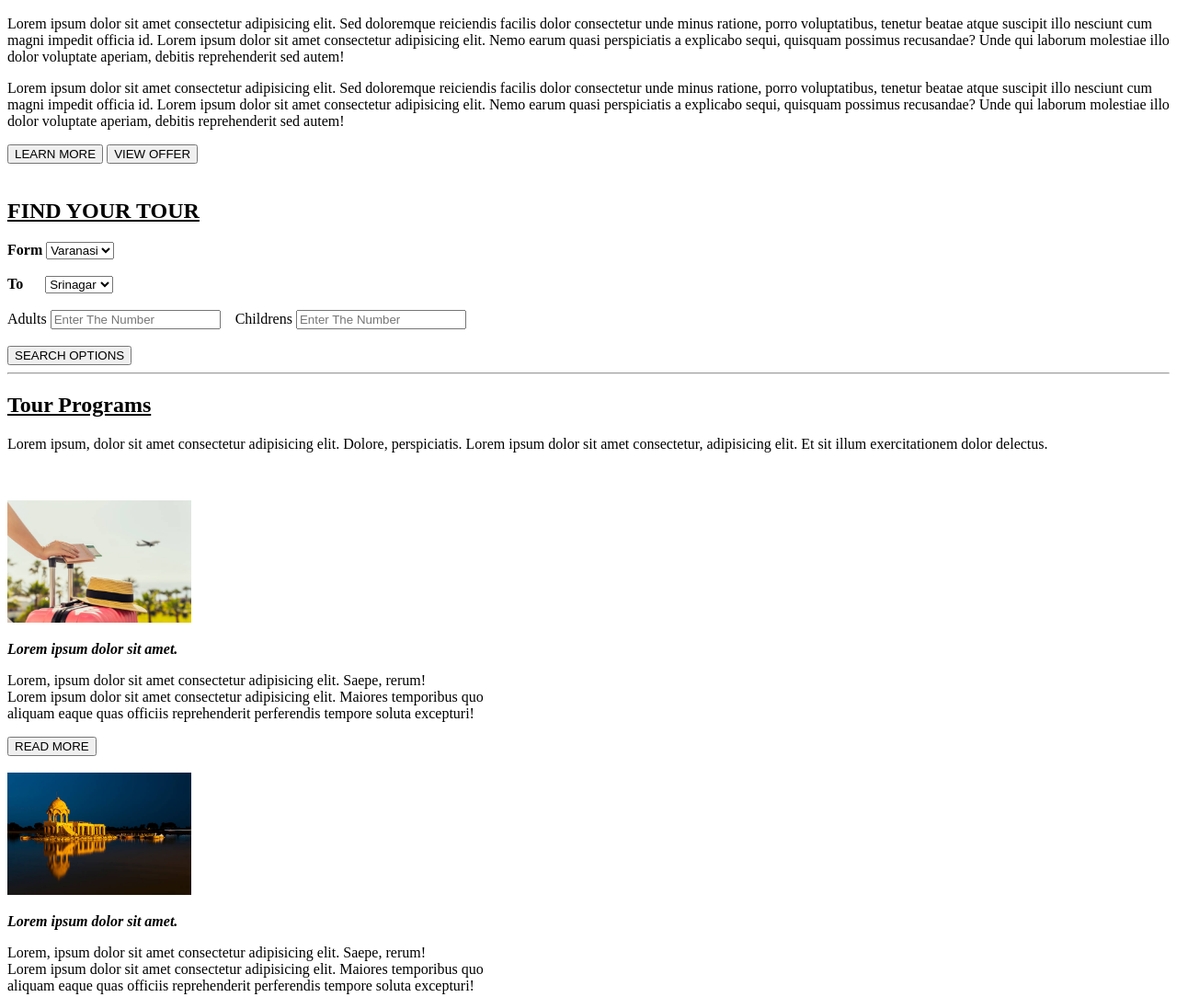
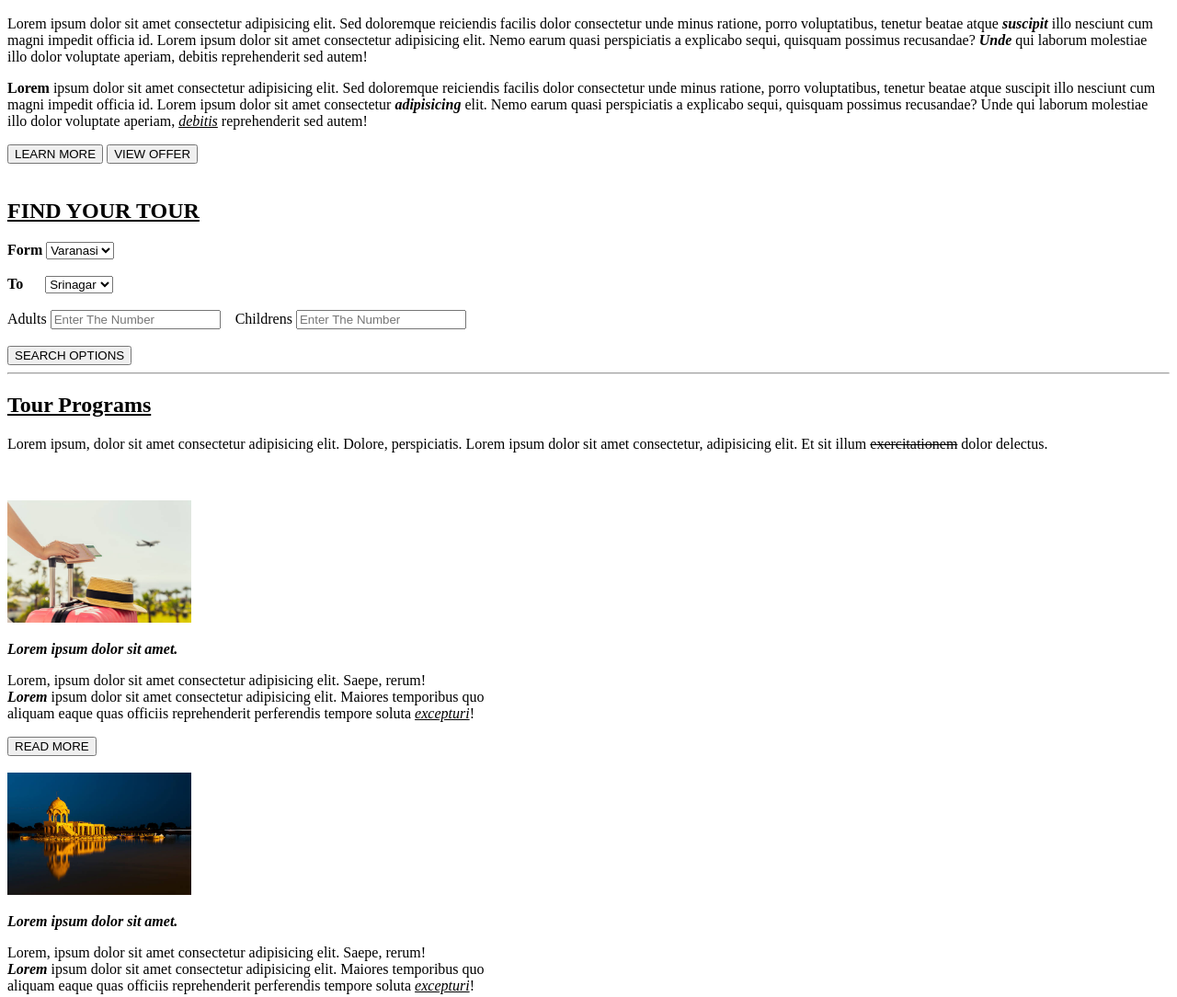
Before and after one commit to Mayurkolhe16/ICP8.0-html-group-project-1, a plain HTML site: page index.html in a window 1280 px wide. Shown: the part 873-1957 px from the top of the page at 92% size. Drawn offline with Linux system fonts and the light colour scheme.

Commit message:
Basic tage added

```diff
--- a/index.html
+++ b/index.html
@@ -17,18 +17,23 @@
     <p>
         Lorem ipsum dolor sit amet consectetur adipisicing elit. Sed doloremque reiciendis facilis dolor consectetur
         unde
-        minus ratione, porro voluptatibus, tenetur beatae atque suscipit illo nesciunt cum magni impedit officia id.
+        minus ratione, porro voluptatibus, tenetur beatae atque <i><b>suscipit</b></i> illo nesciunt cum magni impedit
+        officia id.
         Lorem ipsum dolor sit amet consectetur adipisicing elit. Nemo earum quasi perspiciatis a explicabo sequi,
-        quisquam possimus recusandae? Unde qui laborum molestiae illo dolor voluptate aperiam, debitis reprehenderit sed
+        quisquam possimus recusandae? <i><b>Unde</b></i> qui laborum molestiae illo dolor voluptate aperiam, debitis
+        reprehenderit sed
         autem!
     </p>
 
     <p>
-        Lorem ipsum dolor sit amet consectetur adipisicing elit. Sed doloremque reiciendis facilis dolor consectetur
+        <b>Lorem</b> ipsum dolor sit amet consectetur adipisicing elit. Sed doloremque reiciendis facilis dolor
+        consectetur
         unde
         minus ratione, porro voluptatibus, tenetur beatae atque suscipit illo nesciunt cum magni impedit officia id.
-        Lorem ipsum dolor sit amet consectetur adipisicing elit. Nemo earum quasi perspiciatis a explicabo sequi,
-        quisquam possimus recusandae? Unde qui laborum molestiae illo dolor voluptate aperiam, debitis reprehenderit sed
+        Lorem ipsum dolor sit amet consectetur <i><b>adipisicing</b></i> elit. Nemo earum quasi perspiciatis a explicabo
+        sequi,
+        quisquam possimus recusandae? Unde qui laborum molestiae illo dolor voluptate aperiam, <u><i>debitis</i></u>
+        reprehenderit sed
         autem!
     </p>
 
@@ -81,15 +86,17 @@
 
     <h2><u>Tour Programs</u></h2>
     <p>Lorem ipsum, dolor sit amet consectetur adipisicing elit. Dolore, perspiciatis. Lorem ipsum dolor sit amet
-        consectetur, adipisicing elit. Et sit illum exercitationem dolor delectus.
+        consectetur, adipisicing elit. Et sit illum <del>exercitationem</del> dolor delectus.
     </p>
     <br /><br />
     <div>
         <img src="./image/image4.jpg" width="200px" alt="img4" />
         <p><b><i>Lorem ipsum dolor sit amet.</i></b></p>
-        <p>Lorem, ipsum dolor sit amet consectetur adipisicing elit. Saepe, rerum!<br/> Lorem ipsum dolor sit amet
-            consectetur adipisicing elit. Maiores temporibus quo <br/>aliquam eaque quas officiis reprehenderit perferendis
-            tempore soluta excepturi!
+        <p>Lorem, ipsum dolor sit amet consectetur adipisicing elit. Saepe, rerum!<br /> <b><i>Lorem</i></b> ipsum dolor
+            sit amet
+            consectetur adipisicing elit. Maiores temporibus quo <br />aliquam eaque quas officiis reprehenderit
+            perferendis
+            tempore soluta <u><i>excepturi</i></u>!
         </p>
         <button>READ MORE</button>
     </div>
@@ -98,12 +105,15 @@
     <div>
         <img src="./image/image5.jpg" width="200px" alt="img5" />
         <p><b><i>Lorem ipsum dolor sit amet.</i></b></p>
-        <p>Lorem, ipsum dolor sit amet consectetur adipisicing elit. Saepe, rerum!<br/> Lorem ipsum dolor sit amet
-            consectetur adipisicing elit. Maiores temporibus quo <br/>aliquam eaque quas officiis reprehenderit perferendis
-            tempore soluta excepturi!
+        <p>Lorem, ipsum dolor sit amet consectetur adipisicing elit. Saepe, rerum!<br /> <b><i>Lorem</i></b> ipsum dolor
+            sit amet
+            consectetur adipisicing elit. Maiores temporibus quo <br />aliquam eaque quas officiis reprehenderit
+            perferendis
+            tempore soluta <u><i>excepturi</i></u>!
         </p>
         <button>READ MORE</button>
     </div>
     <hr />
 </body>
+
 </html>
```
